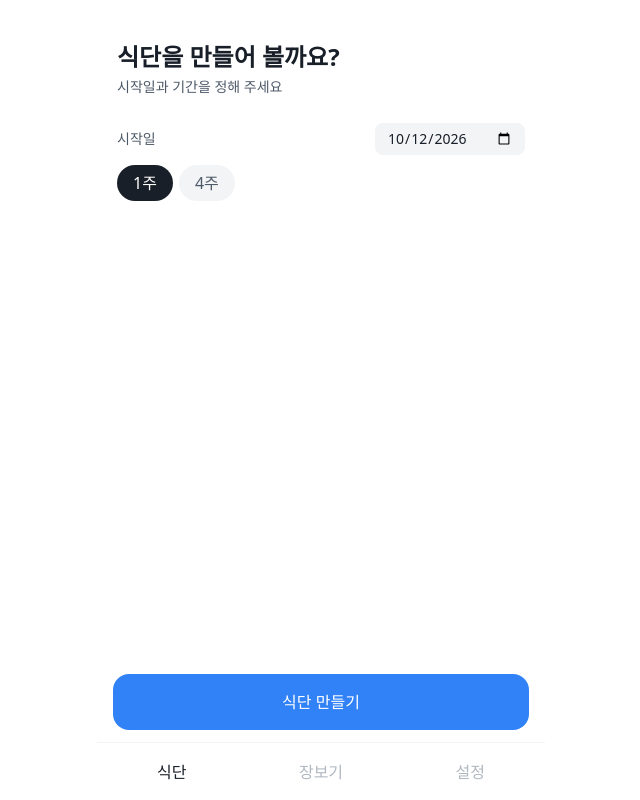
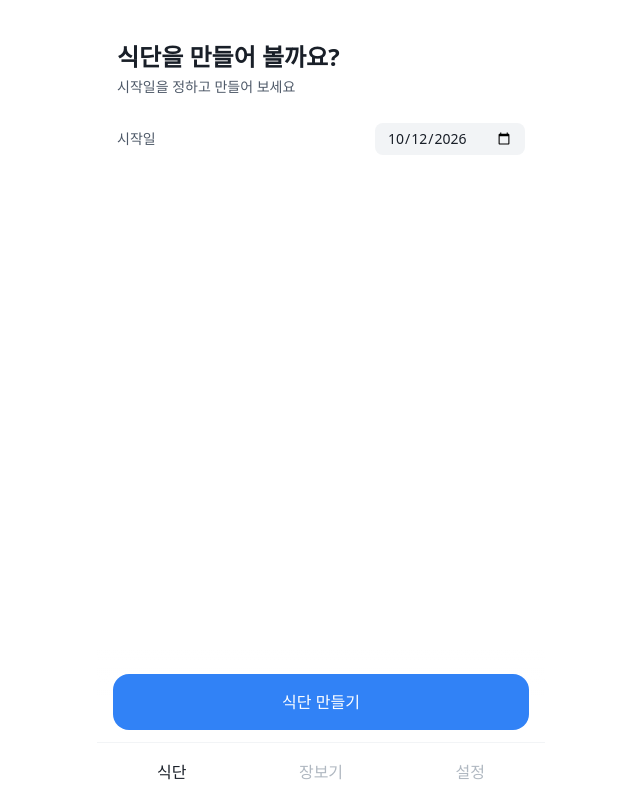
Before and after one commit to StarYankie/mealplan, a React (Vite) app: page / in a window 1280 px wide. Shown: the whole page, without its empty margins (319-959 px from the left). Built offline with nearby package versions, Linux system fonts and the light colour scheme.

Commit message:
feat: 식단 화면에서 4주 선택 제거 (항상 1주)

```diff
--- a/src/ui/PlanScreen.tsx
+++ b/src/ui/PlanScreen.tsx
@@ -24,13 +24,12 @@ const monthDay = (iso: string) => `${new Date(utc(iso)).getUTCMonth() + 1}월 ${
 
 export function PlanScreen({ settings, recipes, plan, onPlan }: Props) {
   const [startDate, setStartDate] = useState(() => plan?.startDate ?? nextMonday(new Date()))
-  const [weeks, setWeeks] = useState<1 | 4>(plan?.weeks ?? 1)
   const [openIndex, setOpenIndex] = useState<number | null>(null)
   const byId = new Map(recipes.map((r) => [r.id, r]))
 
   const make = () => {
     setOpenIndex(null)
-    onPlan(generatePlan({ settings, recipes, startDate, weeks, keep: plan?.meals.filter((m) => m.locked) }))
+    onPlan(generatePlan({ settings, recipes, startDate, weeks: 1, keep: plan?.meals.filter((m) => m.locked) }))
   }
   const toggleLock = (index: number) =>
     plan && onPlan({ ...plan, meals: plan.meals.map((m, i) => (i === index ? { ...m, locked: !m.locked } : m)) })
@@ -41,7 +40,7 @@ export function PlanScreen({ settings, recipes, plan, onPlan }: Props) {
   const weekOf = (date: string) => Math.floor((utc(date) - utc(plan!.startDate)) / DAY_MS / 7)
 
   const title = !plan ? '식단을 만들어 볼까요?' : plan.weeks === 1 ? '이번 주 식단이에요' : '한 달 식단이에요'
-  const subtitle = plan ? `${monthDay(plan.startDate)}부터 ${plan.weeks * 7}일` : '시작일과 기간을 정해 주세요'
+  const subtitle = plan ? `${monthDay(plan.startDate)}부터 ${plan.weeks * 7}일` : '시작일을 정하고 만들어 보세요'
   const settingsChanged = !!plan?.settings && JSON.stringify(plan.settings) !== JSON.stringify(settings)
 
   const notice = (text: string) => (
@@ -64,19 +63,6 @@ export function PlanScreen({ settings, recipes, plan, onPlan }: Props) {
           className="rounded-lg bg-line px-3 py-1.5 text-sm text-ink"
         />
       </label>
-      <div className="flex gap-1.5 px-5 pb-3">
-        {([1, 4] as const).map((w) => (
-          <button
-            key={w}
-            aria-pressed={weeks === w}
-            onClick={() => setWeeks(w)}
-            className={`rounded-full px-4 py-1.5 text-[13px] font-semibold ${weeks === w ? 'bg-ink text-surface' : 'bg-line text-sub'}`}
-          >
-            {w}주
-          </button>
-        ))}
-      </div>
-
       {settingsChanged && notice('설정이 바뀌었어요. 식단 만들기를 누르면 새 설정이 반영돼요. (고정한 메뉴는 유지돼요)')}
       {plan?.warnings.map(notice)}
       {plan && plan.meals.length === 0 && <p className="px-5 py-6 text-sm text-mute">만들 끼니가 없어요. 설정에서 인원을 확인해 주세요.</p>}
```
Also changed, not shown: 1 other file (tests, documents, lock files or other folders).
